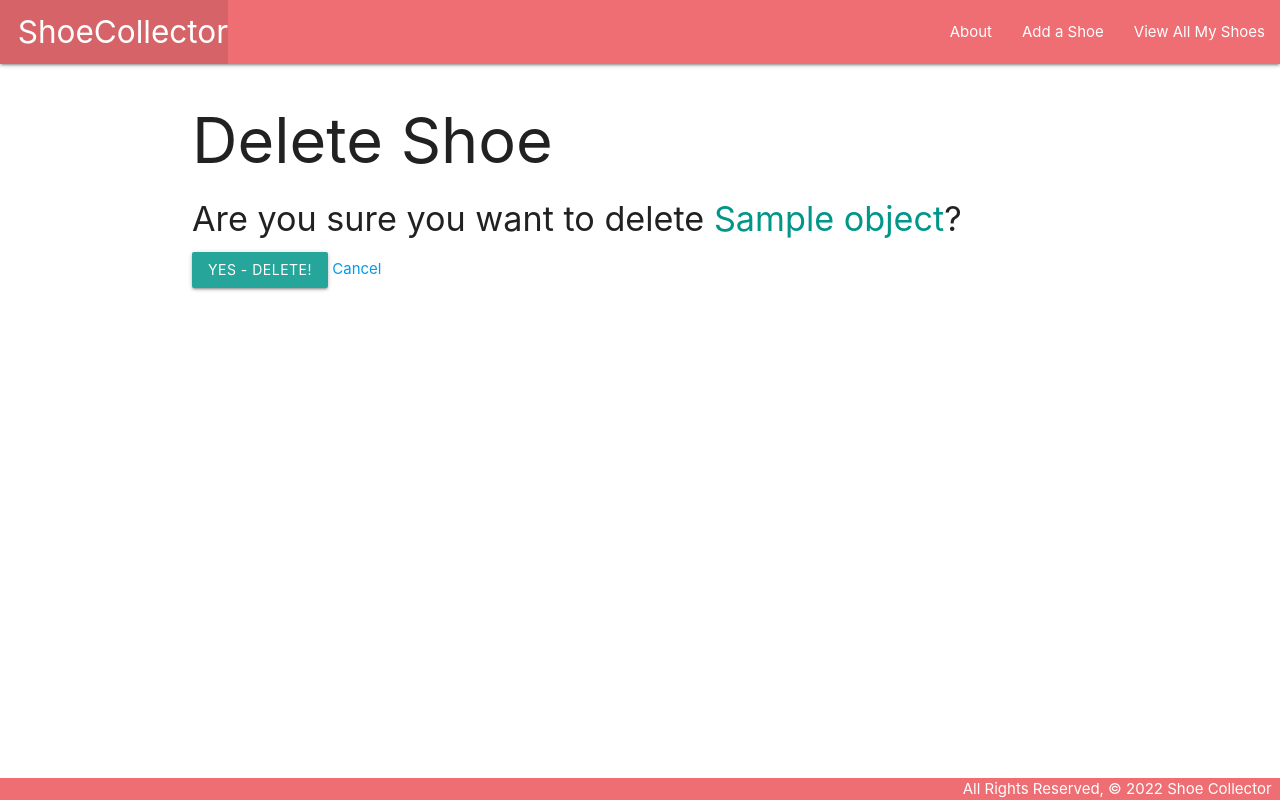
After one commit to jctgarcia20/shoe-collector, a Django app: template main_app/templates/main_app/shoe_confirm_delete.html in a window 1280 px wide. The commit adds this page. Run offline with Django 3.2, Linux system fonts and the light colour scheme; the template is opened without the code that fills it: most values are stand-ins (such as "Sample title", 1, 10 or a date in 2020).

Commit message:
Implement Update and Delete (Full-CRUD functionality)

```diff
--- a/main_app/templates/base.html
+++ b/main_app/templates/base.html
@@ -15,11 +15,12 @@
     <nav>
       <div class="nav-wrapper">
         <ul>
-          <li><a href="/" class="left brand-logo">&nbsp;&nbsp;ShoeCollector</a></li>
+          <li><a href="{% url 'home' %}" class="left brand-logo">&nbsp;&nbsp;ShoeCollector</a></li>
         </ul>
         <ul class="right">
-          <li><a href="/about">About</a></li>
-          <li><a href="/shoes">View All My Shoes</a></li>
+          <li><a href="{% url 'about' %}">About</a></li>
+          <li><a href="{% url 'shoes_create' %}">Add a Shoe</a></li>
+          <li><a href="{% url 'index' %}">View All My Shoes</a></li>
       </div>
     </nav>
   </header>
--- /dev/null
+++ b/main_app/templates/main_app/shoe_confirm_delete.html
@@ -0,0 +1,13 @@
+{% extends 'base.html' %}
+
+{% block content %}
+  <h1>Delete Shoe</h1>
+
+  <h4>Are you sure you want to delete <span class="teal-text">{{ object.name }}</span>?</h4>
+
+  <form action="" method="POST">
+    {% csrf_token %}
+    <input type="submit" value="Yes - Delete!" class="btn">
+    <a href="{% url 'detail' shoe.id %}">Cancel</a>
+  </form>
+{% endblock %}
--- a/main_app/templates/shoes/detail.html
+++ b/main_app/templates/shoes/detail.html
@@ -14,6 +14,10 @@
     <p>Color: {{ shoe.color }}</p>
     <p>Price: {{ shoe.price }}</p>
   </div>
+  <div class="card-action">
+    <a href="{% url 'shoes_update' shoe.id %}">Edit</a>
+    <a href="{% url 'shoes_delete' shoe.id %}">Delete</a>
+  </div>
 </div>
 
 {% endblock %}
--- a/main_app/urls.py
+++ b/main_app/urls.py
@@ -6,4 +6,7 @@ urlpatterns = [
   path('about/', views.about, name='about'),
   path('shoes/', views.shoes_index, name='index'),
   path('shoes/<int:shoe_id>/', views.shoes_detail, name='detail'),
+  path('shoes/create/', views.ShoeCreate.as_view(), name='shoes_create'),
+  path('shoes/<int:pk>/update/', views.ShoeUpdate.as_view(), name='shoes_update'),
+  path('shoes/<int:pk>/delete/', views.ShoeDelete.as_view(), name='shoes_delete'),
 ]
```
Also changed, not shown: main_app/models.py (+6 -2 lines), main_app/templates/main_app/shoe_form.html (added, +24 -0 lines), main_app/views.py (+14 -0 lines), main_app/migrations/0001_initial.py.
